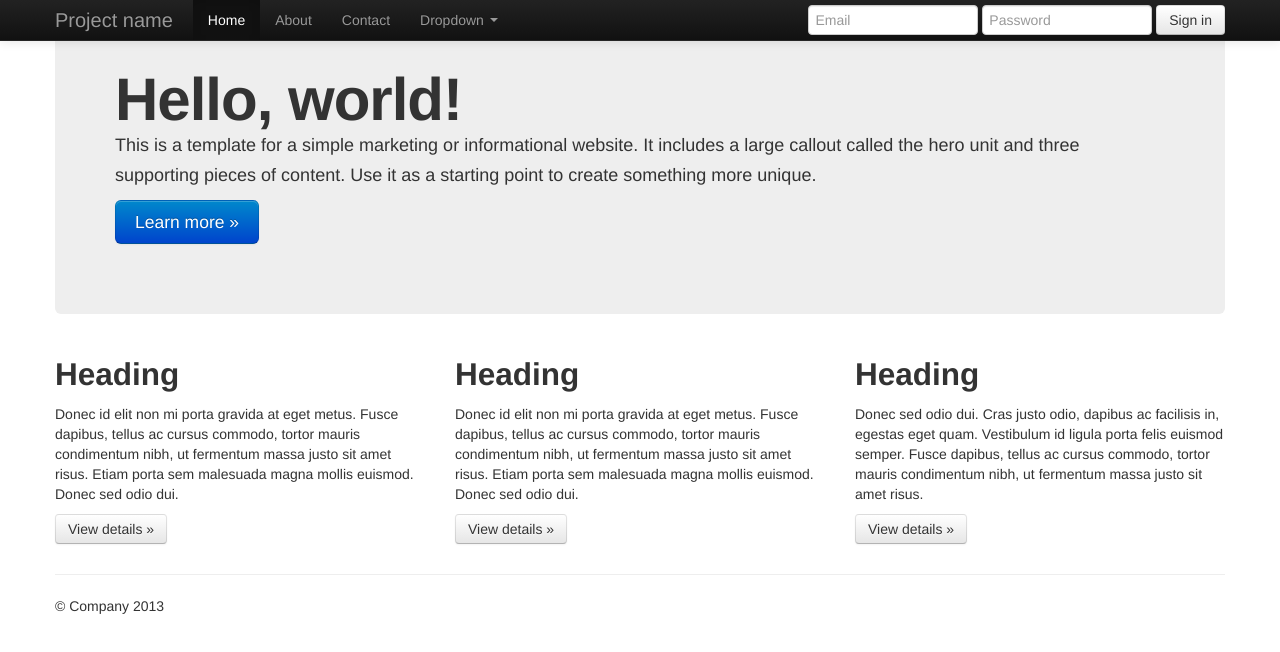
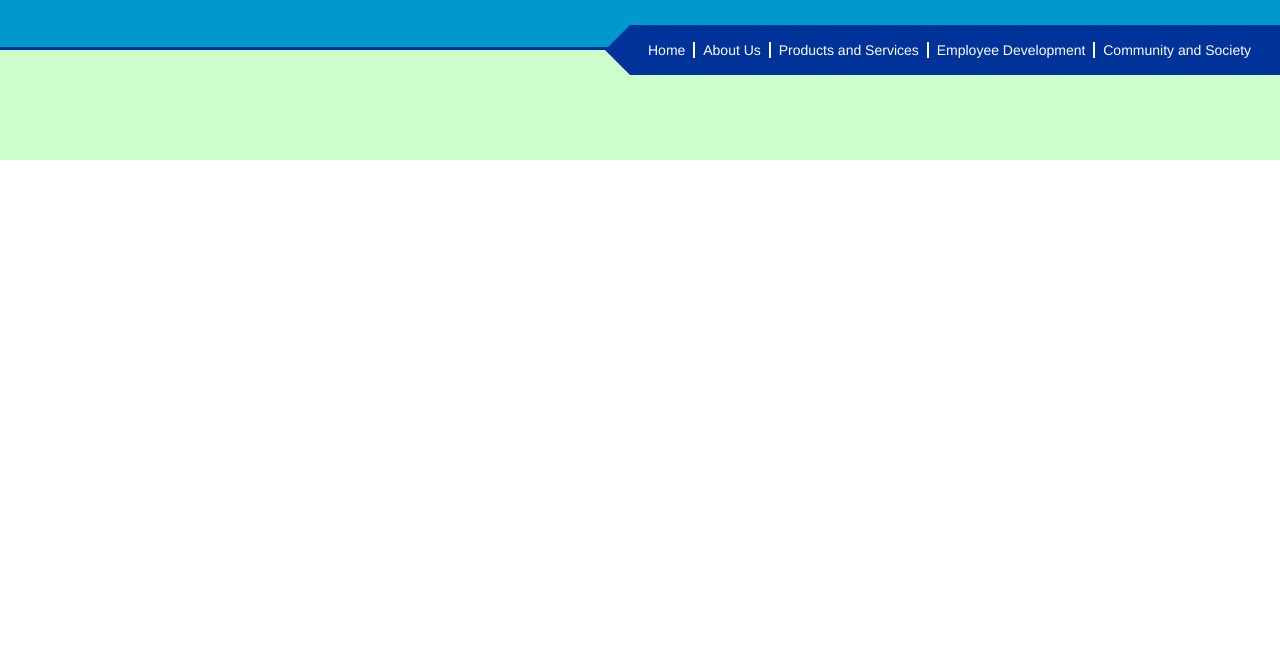
Before and after one commit to ted123/ie7-test, a website: page public/index.html in a window 1280 px wide. Drawn offline with Linux system fonts and the light colour scheme.

Commit message:
top most head

```diff
--- /dev/null
+++ b/public/css/styles.css
@@ -0,0 +1,78 @@
+#top-nav {
+	width         : 100%;
+	height        : 47px;
+	background    : #0099CC;
+	position      : absolute;
+	border-bottom : thick solid #003399;
+}
+
+#menu {
+	width      : 650px;
+	height     : 50px;
+	position   : absolute;
+	z-index    : 10;
+	background : #003399;
+	right      : 0;
+	margin-top : 25px;
+	padding    : 0;
+}
+
+#menu-triangle {
+	width         : 0;
+	height        : 0;
+	border-top    : 25px solid transparent;
+	border-bottom : 25px solid transparent;
+	position      : absolute;
+	z-index       : 10;
+	border-right  : 25px solid #003399;
+	right         : 650px;
+	margin-top    : 25px;
+}
+
+#menu-list {
+	height      : 50px;
+  	line-height : 50px;
+  	margin-left : 10px;
+}
+
+#menu-list li {
+	display    : inline;
+	color      : #FFFFFF;
+	text-align : center;
+	padding    : 0 4px 0 8px;
+}
+
+#menu-list li~li {
+	border-left: 2px solid #FFFFFF;
+}
+
+#menu-ielist {
+	margin-left : 10px;
+	position    : relative;
+	margin-top  : inherit;
+	*clear      : expression(
+					style.marginTop = "" + (offsetHeight < parentNode.offsetHeight ? parseInt((parentNode.offsetHeight - offsetHeight) / 2) + "px" : "0"),
+					style.clear = "none", 0
+				 );
+}
+
+#menu-ielist li {
+	display    : inline;
+	color      : #FFFFFF;
+	text-align : center;
+	padding    : 0 4px 0 8px;
+}
+
+#menu-ielist li~li {
+	border-left: 2px solid #FFFFFF;
+}
+
+/*---------LOGO--------*/
+
+#logo-container {
+	width      : 100%;
+	height     : 110px;
+	background : #CCFFCC;
+	margin-top : 50px;
+	position   : absolute;
+}
--- a/public/index.html
+++ b/public/index.html
@@ -9,6 +9,10 @@
 		<meta name="author" content="ted123">
 
 		<link rel="stylesheet" href="css/bootstrap.min.css">
+		<link rel="stylesheet" href="css/styles.css">
+		<!--[if IE 7]>
+		<link rel="stylesheet" href="css/ie-styles.css">
+		<![endif]-->
 		<link rel="stylesheet" href="css/bootstrap-responsive.min.css">
 
 		<script src="js/jquery.min.js"></script>
@@ -19,77 +23,25 @@
 		<![endif]-->
 	</head>
 	<body>
-		<div class="navbar navbar-inverse navbar-fixed-top">
-      <div class="navbar-inner">
-        <div class="container">
-          <button type="button" class="btn btn-navbar" data-toggle="collapse" data-target=".nav-collapse">
-            <span class="icon-bar"></span>
-            <span class="icon-bar"></span>
-            <span class="icon-bar"></span>
-          </button>
-          <a class="brand" href="#">Project name</a>
-          <div class="nav-collapse collapse">
-            <ul class="nav">
-              <li class="active"><a href="#">Home</a></li>
-              <li><a href="#about">About</a></li>
-              <li><a href="#contact">Contact</a></li>
-              <li class="dropdown">
-                <a href="#" class="dropdown-toggle" data-toggle="dropdown">Dropdown <b class="caret"></b></a>
-                <ul class="dropdown-menu">
-                  <li><a href="#">Action</a></li>
-                  <li><a href="#">Another action</a></li>
-                  <li><a href="#">Something else here</a></li>
-                  <li class="divider"></li>
-                  <li class="nav-header">Nav header</li>
-                  <li><a href="#">Separated link</a></li>
-                  <li><a href="#">One more separated link</a></li>
-                </ul>
-              </li>
-            </ul>
-            <form class="navbar-form pull-right">
-              <input class="span2" type="text" placeholder="Email">
-              <input class="span2" type="password" placeholder="Password">
-              <button type="submit" class="btn">Sign in</button>
-            </form>
-          </div><!--/.nav-collapse -->
-        </div>
-      </div>
-    </div>
+		<div id="top-nav"></div>
+		<div id="menu-triangle"></div>
+		<div id="menu">
+			<!--[if IE 7]>
+			<ul id="menu-ielist" >
+			<![endif]-->
+			<![if !(IE 7)]>
+			<ul id="menu-list" >
+			<![endif]>
+				<li>Home</li>
+				<li>About Us</li>
+				<li>Products and Services</li>
+				<li>Employee Development</li>
+				<li>Community and Society</li>
+			</ul>
+		</div>
 
-    <div class="container">
+		<div id="logo-container">
+		</div>
 
-      <!-- Main hero unit for a primary marketing message or call to action -->
-      <div class="hero-unit">
-        <h1>Hello, world!</h1>
-        <p>This is a template for a simple marketing or informational website. It includes a large callout called the hero unit and three supporting pieces of content. Use it as a starting point to create something more unique.</p>
-        <p><a href="#" class="btn btn-primary btn-large">Learn more &raquo;</a></p>
-      </div>
-
-      <!-- Example row of columns -->
-      <div class="row">
-        <div class="span4">
-          <h2>Heading</h2>
-          <p>Donec id elit non mi porta gravida at eget metus. Fusce dapibus, tellus ac cursus commodo, tortor mauris condimentum nibh, ut fermentum massa justo sit amet risus. Etiam porta sem malesuada magna mollis euismod. Donec sed odio dui. </p>
-          <p><a class="btn" href="#">View details &raquo;</a></p>
-        </div>
-        <div class="span4">
-          <h2>Heading</h2>
-          <p>Donec id elit non mi porta gravida at eget metus. Fusce dapibus, tellus ac cursus commodo, tortor mauris condimentum nibh, ut fermentum massa justo sit amet risus. Etiam porta sem malesuada magna mollis euismod. Donec sed odio dui. </p>
-          <p><a class="btn" href="#">View details &raquo;</a></p>
-       </div>
-        <div class="span4">
-          <h2>Heading</h2>
-          <p>Donec sed odio dui. Cras justo odio, dapibus ac facilisis in, egestas eget quam. Vestibulum id ligula porta felis euismod semper. Fusce dapibus, tellus ac cursus commodo, tortor mauris condimentum nibh, ut fermentum massa justo sit amet risus.</p>
-          <p><a class="btn" href="#">View details &raquo;</a></p>
-        </div>
-      </div>
-
-      <hr>
-
-      <footer>
-        <p>&copy; Company 2013</p>
-      </footer>
-
-    </div> <!-- /container -->
 	</body>
 </html>
```
Also changed, not shown: 1 other file.
